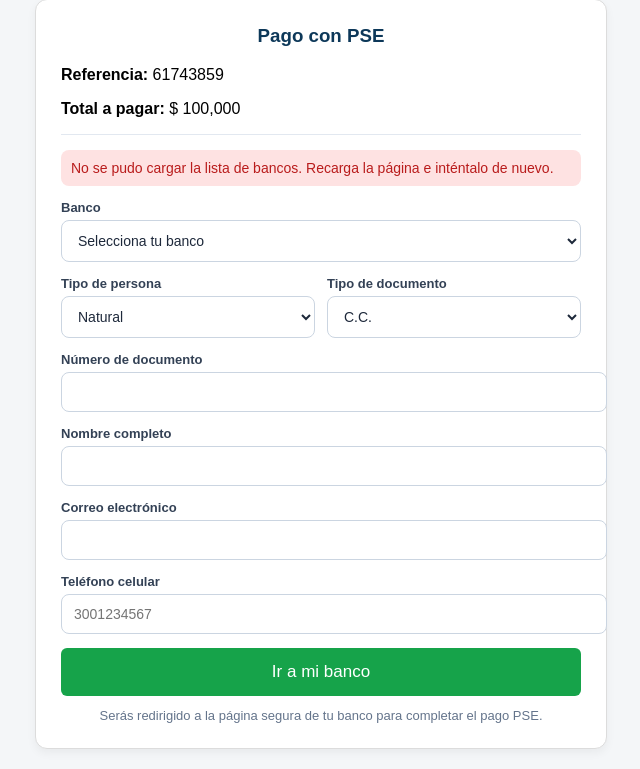
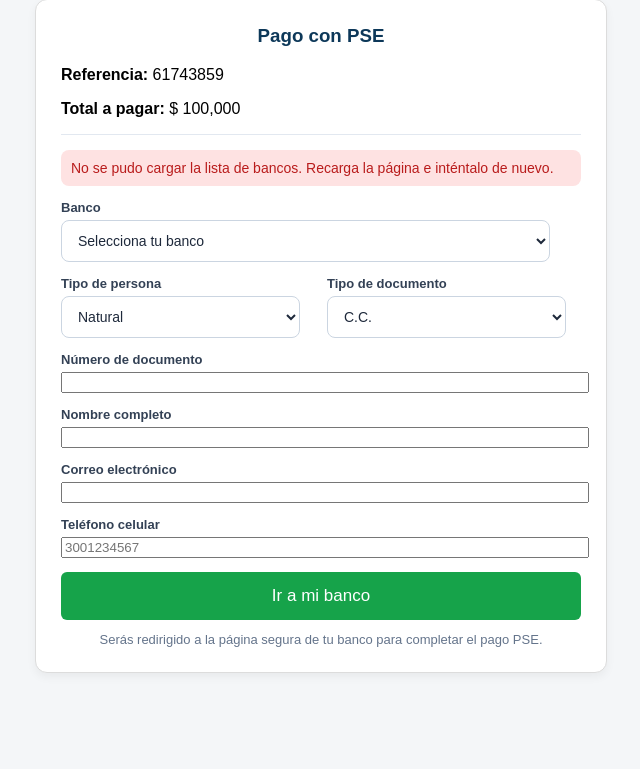
Before and after one commit to sweetmomentsctg23-sketch/pagovanti, a FastAPI app: page /pagar-demo in a window 1280 px wide. Shown: the part 175-944 px from the top of the page, without its empty margins (319-959 px from the left). After the commit the page ends 848 px from the top, so only its background shows below. Run offline with FastAPI, Linux system fonts and the light colour scheme; data that the repository does not hold is empty.

Commit message:
Update checkout.html

```diff
--- a/app/templates/checkout.html
+++ b/app/templates/checkout.html
@@ -8,8 +8,8 @@
     <style>
         .form-grupo { margin-bottom: 14px; text-align: left; }
         .form-grupo label { display: block; font-size: 13px; font-weight: 600; color: #334155; margin-bottom: 5px; }
-        .form-grupo input, .form-grupo select {
-            width: 100%; padding: 11px 12px; border: 1px solid #cbd5e1; border-radius: 8px;
+        .form-grupo input { width: 100%; } .form-grupo select {
+            width: 94%; padding: 11px 12px; border: 1px solid #cbd5e1; border-radius: 8px;
             font-size: 14px; color: #1e293b; background: #fff; outline: none;
         }
         .form-grupo input:focus, .form-grupo select:focus { border-color: #0d3859; box-shadow: 0 0 0 3px rgba(13,56,89,.12); }
```
